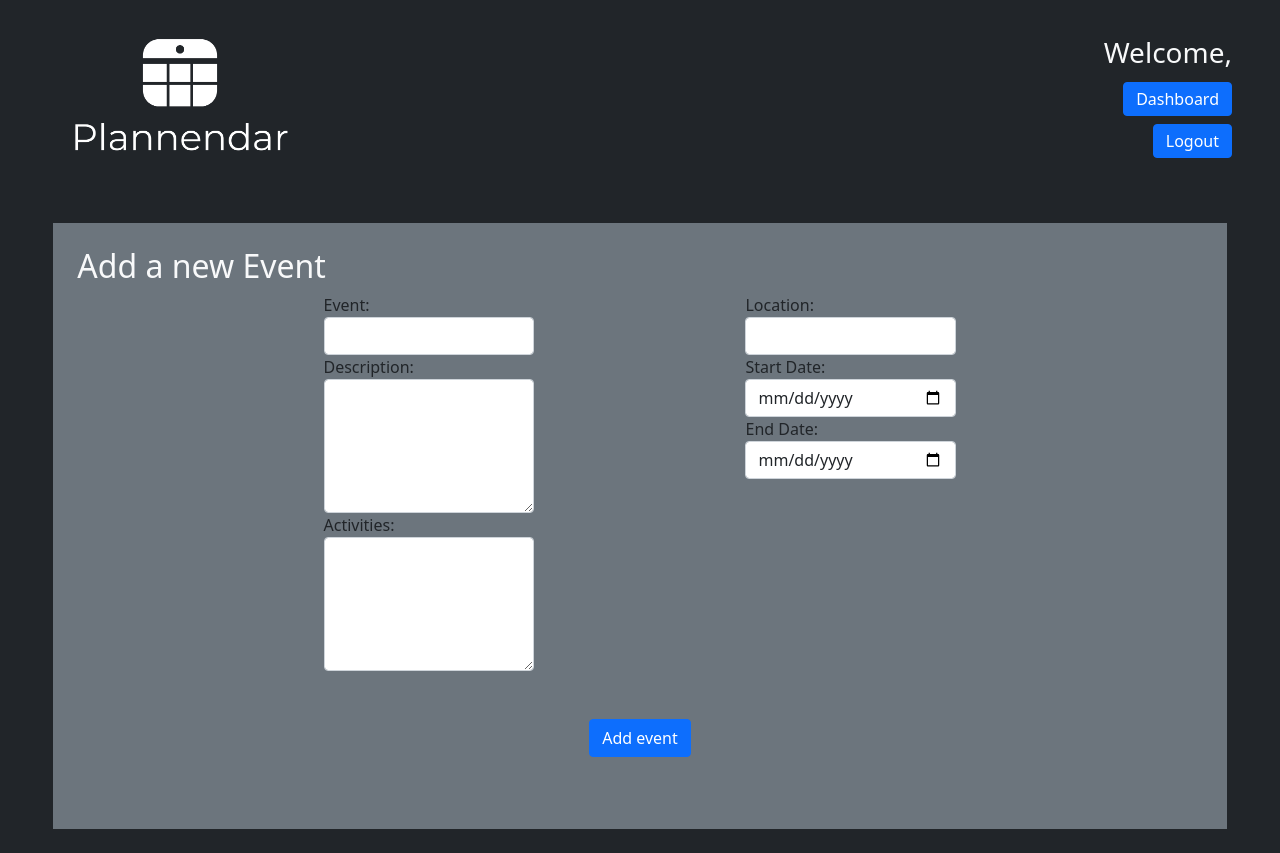
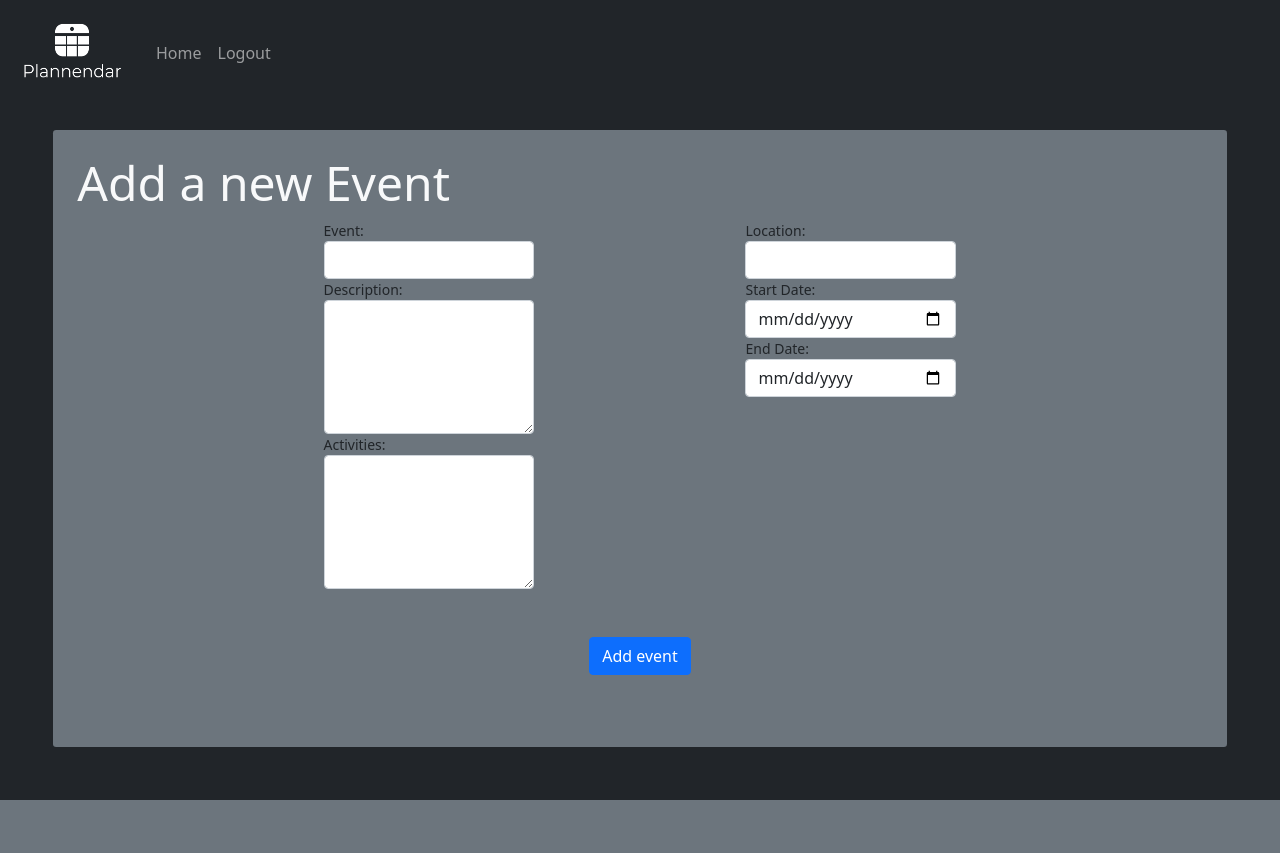
Before and after one commit to rchuu/plannendar, a Flask app: page /add/event in a window 1280 px wide. After the commit the page ends 800 px from the top, so only its background shows below. Run offline with Flask 2, Linux system fonts and the light colour scheme; the visitor is signed in with stand-in values (Sample User, id 1); data that the repository does not hold is empty; some libraries are stand-ins or nearby versions.

Commit message:
fixed nav bar

```diff
--- a/flask_app/templates/add_event.html
+++ b/flask_app/templates/add_event.html
@@ -16,8 +16,8 @@
             crossorigin="anonymous"></script>
     </head>
 
-    <body class="bg-dark text-light">
-        <nav class="d-flex justify-content-between align-items-center mx-5 py-3">
+    <body class="bg-dark">
+        <!-- <nav class="d-flex justify-content-between align-items-center mx-5 py-3">
             <a href="/dashboard" value="dashboard">
                 <img src="{{ url_for('static', filename='/img/Plannendar-logo-white.png') }}" class="w-25 img-fluid"
                     alt="icon"></a>
@@ -28,10 +28,30 @@
                 <div><a href="/dashboard" value="dashboard" class="btn btn-primary py-1 my-1">Dashboard</a></div>
                 <div><a href="/logout" value="Logout" class="btn btn-primary py-1 my-1">Logout</a></div>
             </div>
+        </nav> -->
+
+        <nav class="navbar navbar-expand-lg navbar-dark bg-dark">
+            <div class="container-fluid">
+                <a class="navbar-brand" href="/dashboard" value="dashboard">
+                    <img src="{{ url_for('static', filename='/img/Plannendar-logo-white.png') }}" alt="icon" width="120"
+                        height="80">
+                </a>
+                <div class="collapse navbar-collapse" id="navbarNavDropdown">
+                    <ul class="navbar-nav">
+                        <li class="nav-item">
+                            <a class="nav-link" href="/dashboard" value="dashboard">Home</a>
+                        </li>
+                        <li class="nav-item">
+                            <a class="nav-link" href="/logout" value="Logout">Logout</a>
+                        </li>
+                    </ul>
+                </div>
+            </div>
         </nav>
 
-        <form action="/create/event" method="POST" class="col-11 p-4 my-4 bg-secondary text-dark mx-auto">
-            <h2 class="text-light">Add a new Event</h2>
+        <form action="/create/event" method="POST"
+            class="col-11 p-4 my-4 bg-secondary text-dark mx-auto form-control-sm">
+            <h2 class="text-light display-5">Add a new Event</h2>
             {% with messages = get_flashed_messages(category_filter=['event']) %}
             {% if messages %}
             <div class="alert alert-danger" role="alert">
```
Also changed, not shown: flask_app/templates/dashboard.html (+24 -4 lines), flask_app/templates/edit_event.html (+24 -4 lines), flask_app/templates/view_event.html (+21 -2 lines).
